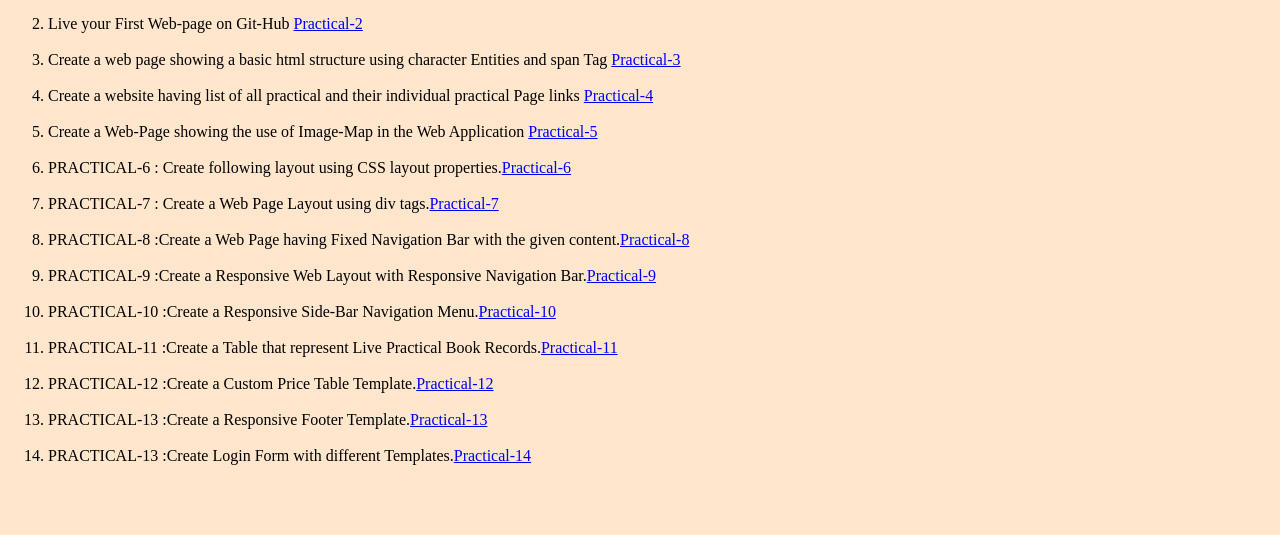
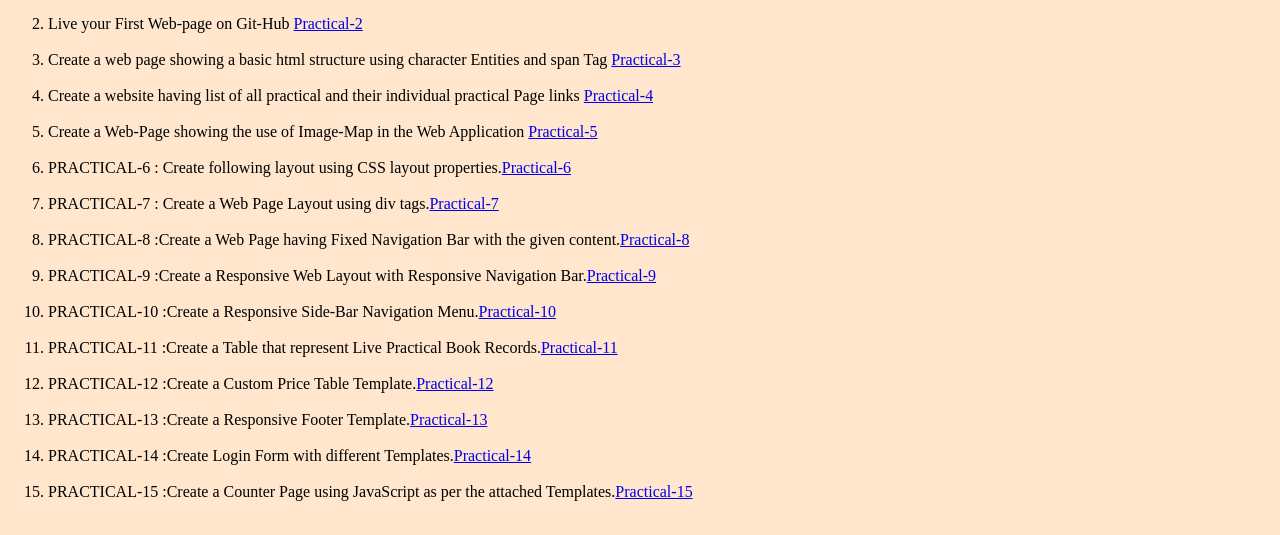
Before and after one commit to jyoti-varshney7/fullstack1-2020, a plain HTML site: page index.html in a window 1280 px wide. Shown: the part 282-817 px from the top of the page. Drawn offline with Linux system fonts and the light colour scheme.

Commit message:
Update index.html

```diff
--- a/index.html
+++ b/index.html
@@ -33,7 +33,8 @@
 		<li>PRACTICAL-11 :Create a Table that represent Live Practical Book Records.<a href="pages/practical-11.html">Practical-11</a></li><br>
 		<li>PRACTICAL-12 :Create a Custom Price Table Template.<a href="pages/practical-12.html">Practical-12</a></li><br>
 		<li>PRACTICAL-13 :Create a Responsive Footer Template.<a href="pages/practical-13.html">Practical-13</a></li><br>
-		<li>PRACTICAL-13 :Create Login Form with different Templates.<a href="pages/practical-14.html">Practical-14</a></li><br>
+		<li>PRACTICAL-14 :Create Login Form with different Templates.<a href="pages/practical-14.html">Practical-14</a></li><br>
+		<li>PRACTICAL-15 :Create a Counter Page using JavaScript as per the attached Templates.<a href="pages/practical-15.html">Practical-15</a></li><br>
 	</ol>
 </body>
 
```
